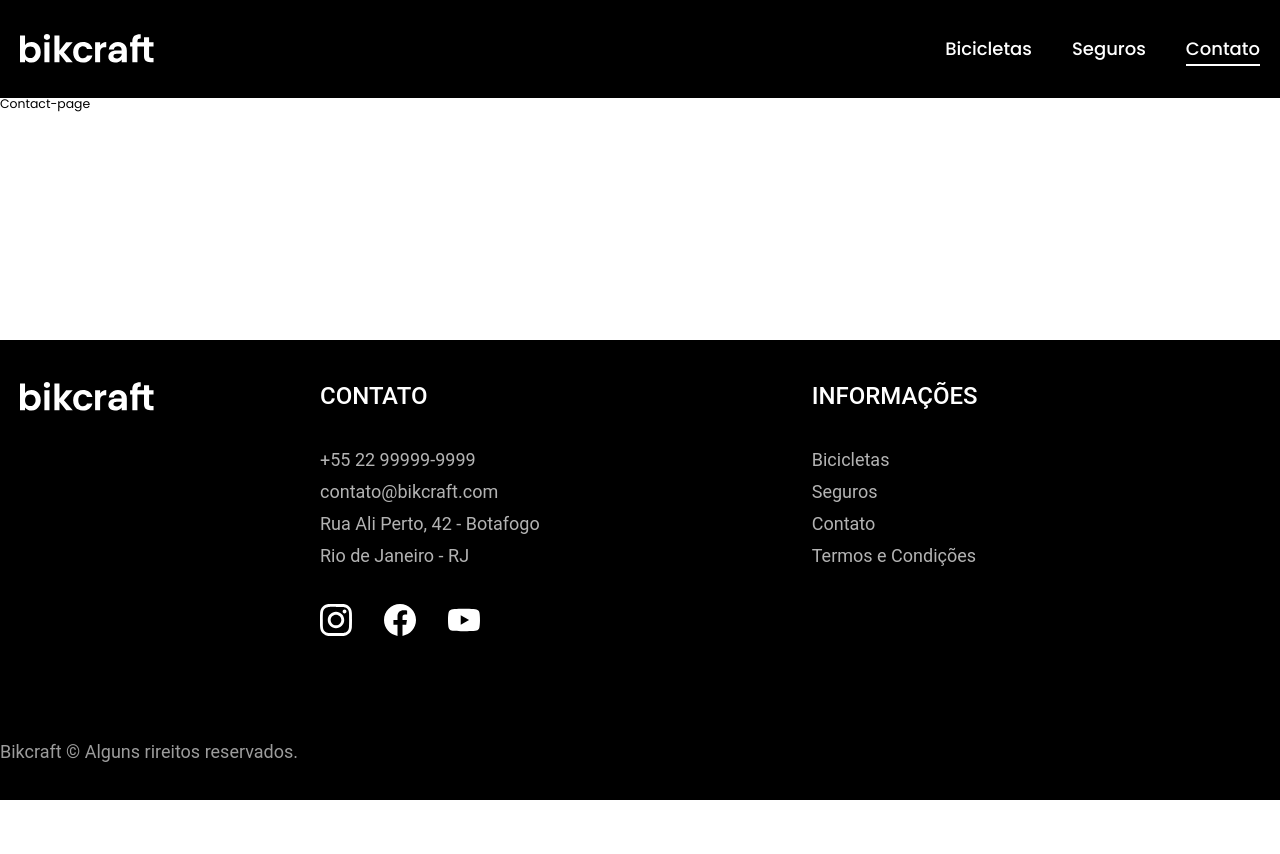
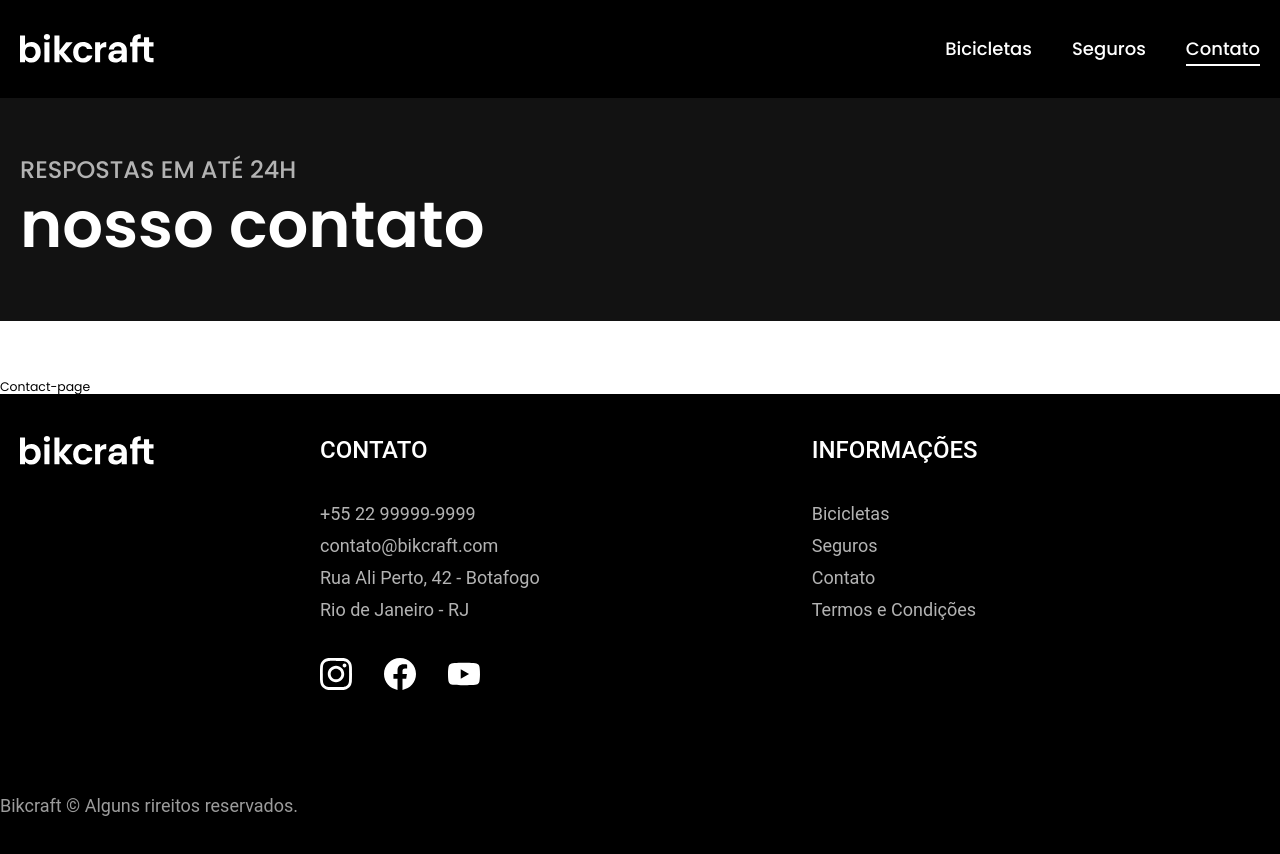
Before and after one commit to Pogopin/bikes, a Vue app: page /Contato in a window 1280 px wide. Before the commit the page ends 800 px from the top, so only its background shows below. Built offline with nearby package versions, Linux system fonts and the light colour scheme.

Commit message:
finished section

```diff
--- a/src/pages/contact/index.vue
+++ b/src/pages/contact/index.vue
@@ -1,5 +1,13 @@
 <template>
+  <HeaderInner
+    text="RESPOSTAS EM ATÉ 24H"
+    title="nosso contato"
+  />
   <div>
     Contact-page
   </div>
 </template>
+<script setup>
+
+import { HeaderInner } from '../../components/widgets'
+</script>
```
Also changed, not shown: src/pages/seguros/index.vue (+1 -7 lines).
